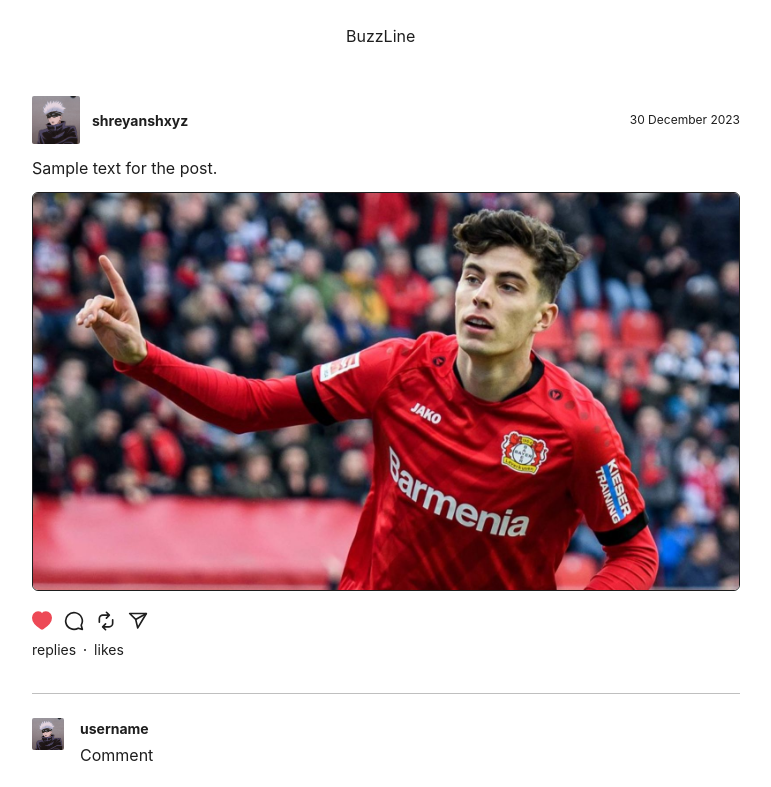
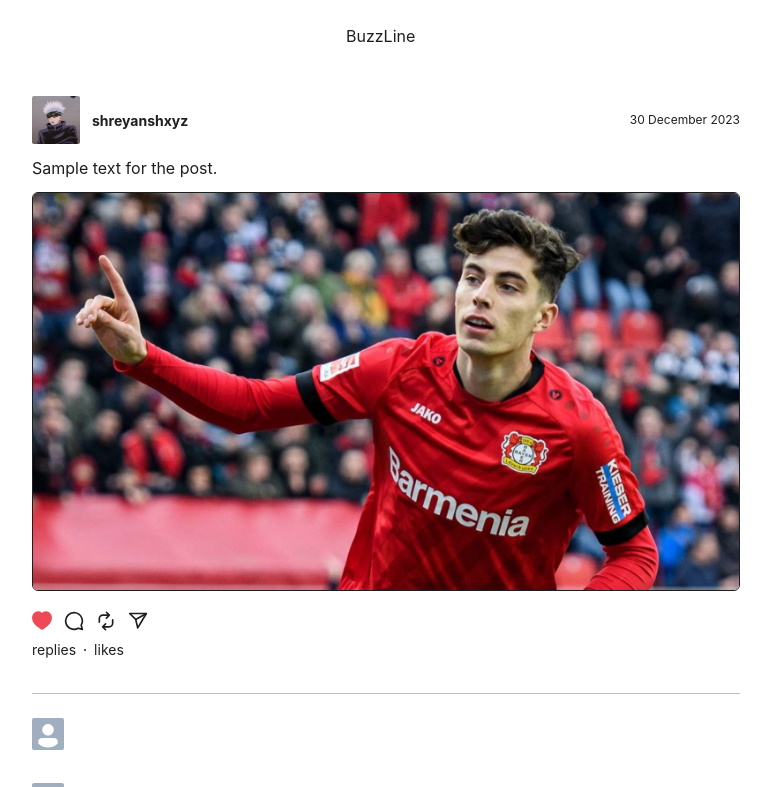
Before and after one commit to shreyanshxyz/BuzzLine, a React (Vite) app in the folder client/: page /user/post/1 in a window 1280 px wide. Shown: the top 787 px of the page, without its empty margins (254-1025 px from the left). Built offline with nearby package versions, Linux system fonts and the light colour scheme.

Commit message:
update Comment.jsx

```diff
--- a/client/src/components/Comments/Comment.jsx
+++ b/client/src/components/Comments/Comment.jsx
@@ -1,15 +1,13 @@
 import { Avatar, Divider, Flex, Text } from "@chakra-ui/react";
 
-const Comment = () =>
-  // { reply, lastReply }
-  {
+const Comment = ({ userProfilePic, username, text, lastReply }) => {
   return (
     <>
       <Flex gap={4} py={2} my={2} w={"full"}>
         <Avatar
           borderRadius={"2px"}
-            src={"/gojo_icon.jpg"}
-            // {reply.userProfilePic}
+          // reply.
+          src={userProfilePic}
           size={"sm"}
         />
         <Flex gap={1} w={"full"} flexDirection={"column"}>
@@ -19,19 +17,17 @@ const Comment = () =>
             alignItems={"center"}
           >
             <Text fontSize="sm" fontWeight="bold">
-                {/* {reply.username} */}
-                username
+              {/* reply. */}
+              {username}
             </Text>
           </Flex>
           <Text>
-              {/* {reply.text} */}
-              Comment
+            {/* reply. */}
+            {text}
           </Text>
         </Flex>
       </Flex>
-        {/* {!lastReply ?  */}
-        <Divider />
-        {/* : null} */}
+      {!lastReply ? <Divider /> : null}
     </>
   );
 };
```
Lines whose indentation alone changed are shown as unchanged.
